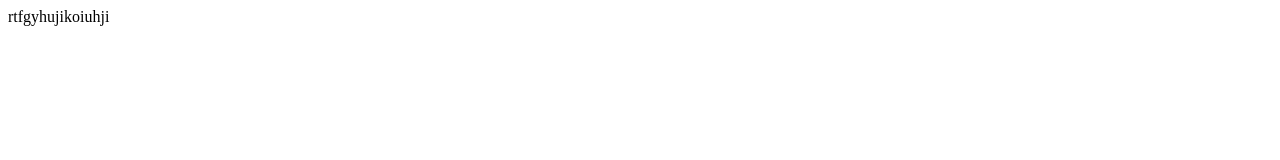
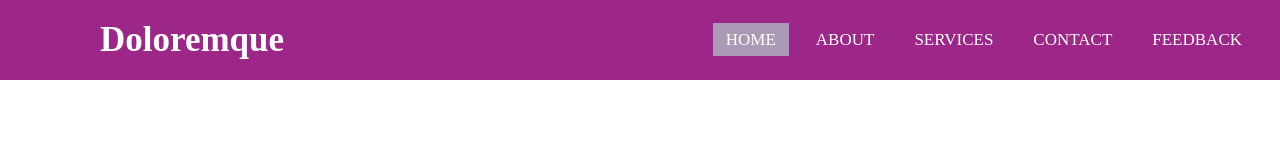
Before and after one commit to ERIC55-JPG/ERIC55-JPG.github.io, a plain HTML site: page index.html in a window 1280 px wide. Drawn offline with Linux system fonts and the light colour scheme.

Commit message:
Add files via upload

```diff
--- /dev/null
+++ b/css.css
@@ -0,0 +1,45 @@
+*{
+    padding: 0;
+    margin: 0;
+    text-decoration: none;
+    list-style: none;
+    box-sizing: border-box;
+
+}
+body{
+    font-family: montserrat;
+
+}
+nav{
+    background: #9c2789;
+    height: 80px;
+    width: 100%;
+
+}
+label.logo{
+    color: white;
+    font-size: 35px;
+    line-height: 80px;
+    padding: 0 100px;
+    font-weight: bold;
+
+}
+nav ul{
+    float: right;
+    margin-right: 20px;
+}
+nav ul li{
+    display: inline-block;
+    line-height: 80px;
+    margin:  0 5px
+}
+nav ul li a{
+    color: white;
+    font-size: 17px;
+    padding: 7px 13px;
+    text-transform: uppercase;
+}
+a.active, a:hover{
+    background: #aa9ab5;
+    transition: .5s;
+}
--- a/index.html
+++ b/index.html
@@ -1 +1,22 @@
-rtfgyhujikoiuhji
+<!DOCTYPE html>
+    <html lang="en">
+        <head>
+            <meta charset="UTF-8">
+            <meta http-equiv="X-UA-Compatible" content="IE=edge">
+            <meta name="viewport" content="width=device-width, initial-scale=1.0">
+            <link rel="stylesheet" href="css.css">
+            <title>Home</title>
+        </head>
+        <body>
+            <nav>
+                <label class="logo">Doloremque</label>
+                <ul>
+                    <li><a class="active" href="#">Home</a></li>
+                    <li><a href="#">About</a></li>
+                    <li><a href="#">Services</a></li>
+                    <li><a href="#">Contact</a></li>
+                    <li><a href="#">Feedback</a></li>
+                </ul>
+            </nav>
+        </body>
+    </html>
```
